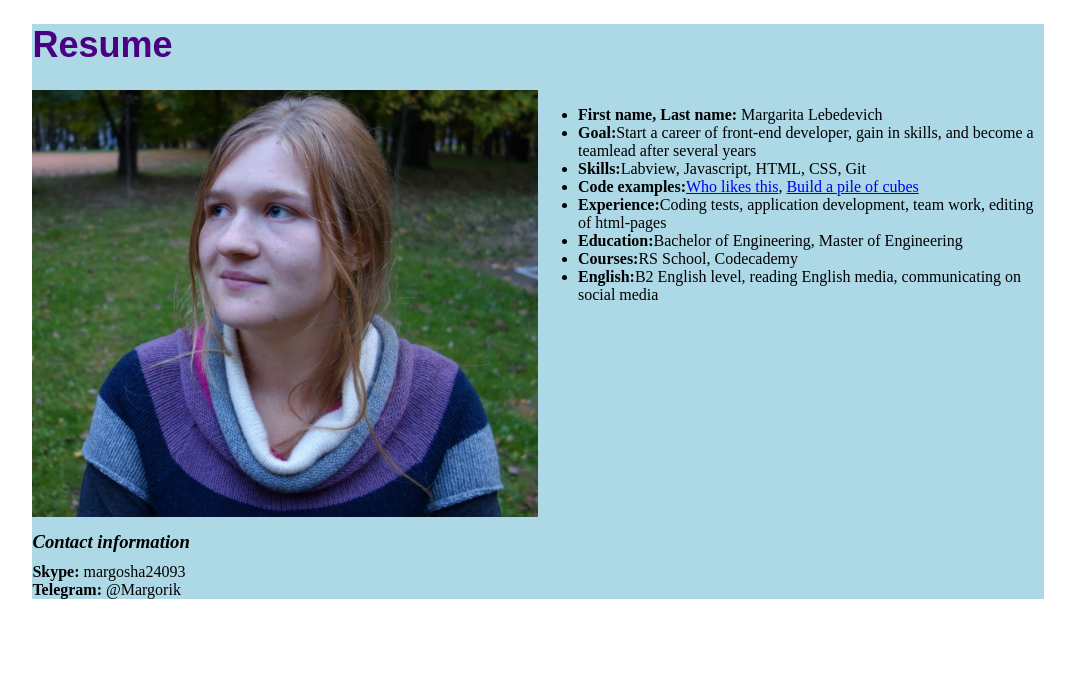
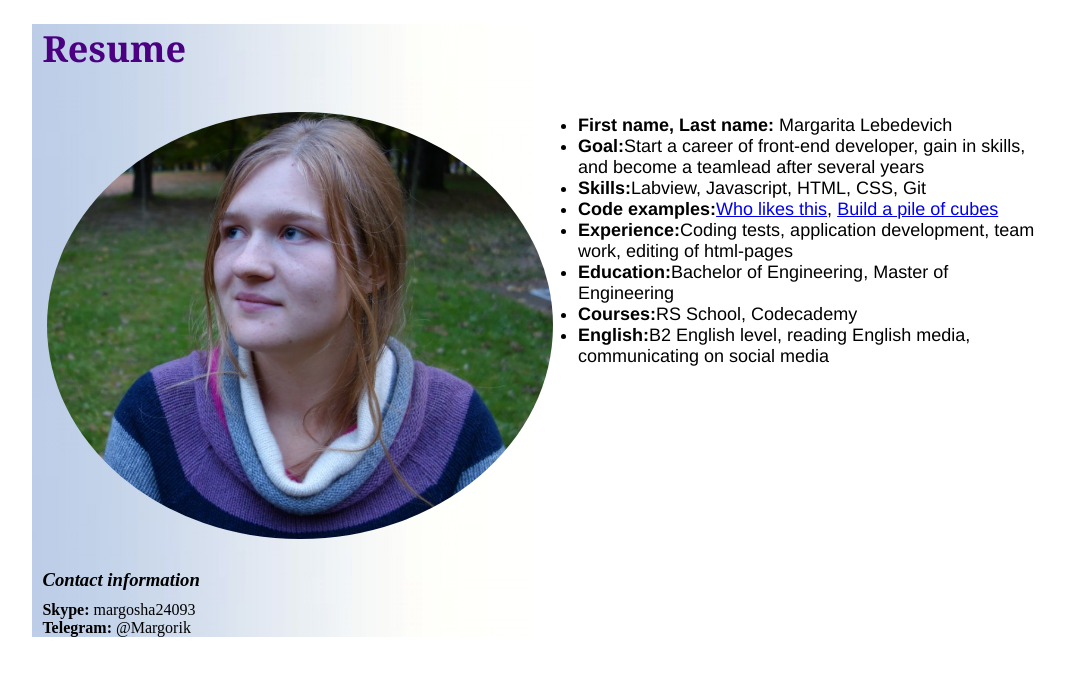
Before and after one commit to Margo24/rsschool-cv, a plain HTML site: page index.html in a window 1280 px wide. Shown: the whole page, without its empty margins (102-1177 px from the left). Drawn offline with Linux system fonts and the light colour scheme.

Commit message:
feat: add background to css code, correct fonts and header and footer borders

```diff
--- a/index.css
+++ b/index.css
@@ -2,13 +2,14 @@
     width: 80%;
     margin: 0 auto;
     max-width: 1024;
-    background-color: lightblue;
+    background-image: url("background-picture.jpg");
+    background-repeat: repeat-y;
 }
 
 h1 {
     font-weight: bold;
     font-size: 36px;
-    font-family: "Arial", sans-serif;
+    font-family: "Georgia", serif;
     color: indigo;
 }
 
@@ -16,14 +17,29 @@ h3 {
     font-style: italic;
     margin: 10px 0px 0px 0px;
 }
+
 .contacts {
     margin-top: 10px;
+    font-family: "Times New Roman", serif;
 }
 main {
     display: flex;
     width: 100%;
     justify-content: space-between;
     flex-direction: row;
+    font-family: "Helvetica", "Tahoma", serif;
+    font-size: 18px;
+}
+footer {
+    margin: 10px;
+}
+
+header{
+    margin: 10px;
+}
+img {
+    border-radius: 50%;
+    margin: 15px;
 }
 
 section {
```
Also changed, not shown: background-picture.jpg (added).
